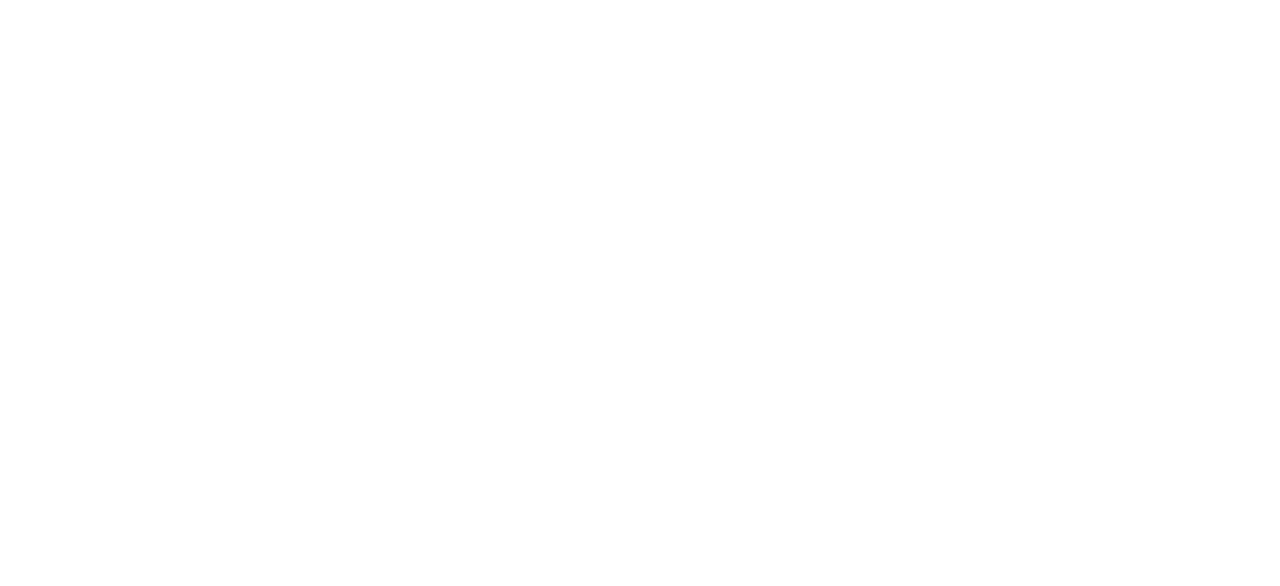
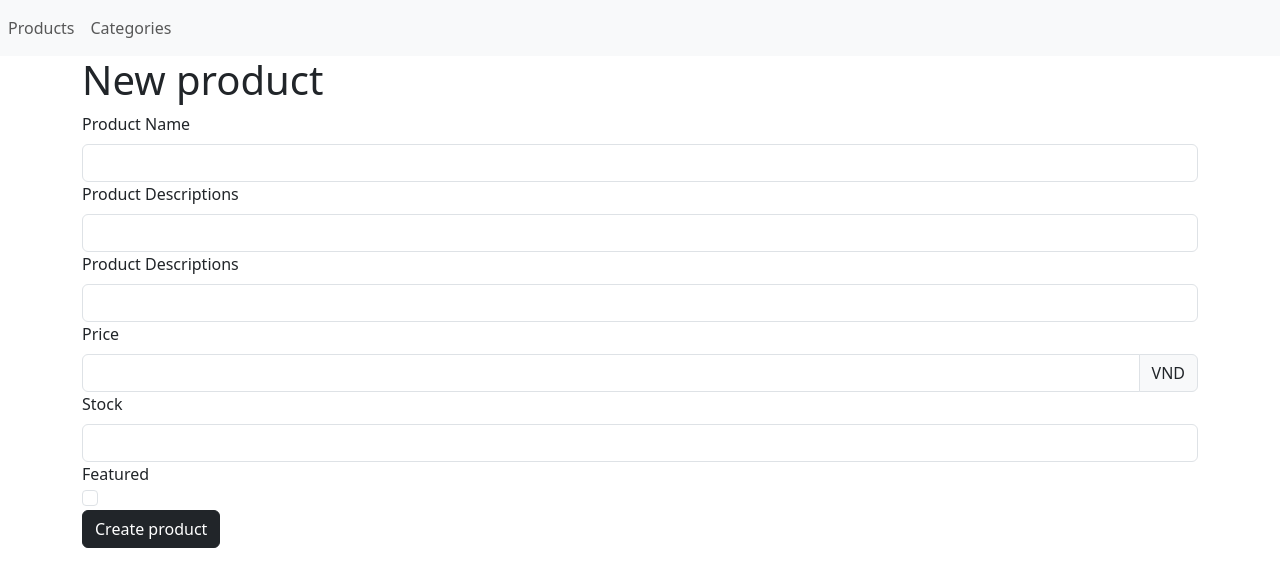
Before and after one commit to hnd14/frontend-rookie, a React (Create React App) app: page /admin/new-product in a window 1280 px wide. Before the commit this address had no page. Shown: the top 586 px of the page. Built offline with nearby package versions, Linux system fonts and the light colour scheme.

Commit message:
Add new category page

```diff
--- a/src/App.js
+++ b/src/App.js
@@ -1,13 +1,14 @@
 import "./App.css";
 import "bootstrap/dist/css/bootstrap.min.css";
 import "bootstrap/dist/js/bootstrap.min.js";
-import { LoginPage } from "./admin/login/LoginPage.tsx";
+import { LoginPage } from "./login/LoginPage.tsx";
 import { BrowserRouter, Route, Routes } from "react-router-dom";
 import Home from "./store/home/Home.tsx";
 import Admin from "./admin/Admin.tsx";
 import CategoryPage from "./admin/category/CategoryPage.tsx";
 import ProductPage from "./admin/product/ProductPage.tsx";
 import NewCategoryPage from "./admin/new-category/NewCategoryPage.tsx";
+import NewProductPage from "./admin/new-product/NewProductPage.tsx";
 
 function App() {
   return (
@@ -19,6 +20,7 @@ function App() {
           <Route index path="/admin" Component={ProductPage} />
           <Route path="/admin/categories" Component={CategoryPage} />
           <Route path="/admin/new-categories" Component={NewCategoryPage} />
+          <Route path="/admin/new-product" Component={NewProductPage} />
         </Route>
       </Routes>
     </BrowserRouter>
--- /dev/null
+++ b/src/admin/new-product/NewProductPage.tsx
@@ -0,0 +1,12 @@
+import React from "react";
+import NewProductForm from "./components/NewProductForm.tsx";
+
+const NewCategoryPage = () => {
+  return (
+    <div>
+      <NewProductForm />
+    </div>
+  );
+};
+
+export default NewCategoryPage;
--- /dev/null
+++ b/src/admin/new-product/components/NewProductForm.tsx
@@ -0,0 +1,44 @@
+import React from "react";
+import { Button, Form, InputGroup } from "react-bootstrap";
+
+const NewProductForm = () => {
+  return (
+    <div className="container">
+      <h1>New product</h1>
+      <Form>
+        <Form.Group>
+          <Form.Label>Product Name</Form.Label>
+          <Form.Control type="text" />
+        </Form.Group>
+        <Form.Group>
+          <Form.Label>Product Descriptions</Form.Label>
+          <Form.Control type="text" />
+        </Form.Group>
+        <Form.Group>
+          <Form.Label>Product Descriptions</Form.Label>
+          <Form.Control type="text" />
+        </Form.Group>
+        <Form.Group>
+          <Form.Label>Price</Form.Label>
+          <InputGroup>
+            <Form.Control type="number" />
+            <InputGroup.Text>VND</InputGroup.Text>
+          </InputGroup>
+        </Form.Group>
+        <Form.Group>
+          <Form.Label>Stock</Form.Label>
+          <Form.Control type="number" />
+        </Form.Group>
+        <Form.Group>
+          <Form.Check.Label>Featured</Form.Check.Label>
+          <Form.Check></Form.Check>
+        </Form.Group>
+        <Button variant="dark" type="submit">
+          Create product
+        </Button>
+      </Form>
+    </div>
+  );
+};
+
+export default NewProductForm;
```
